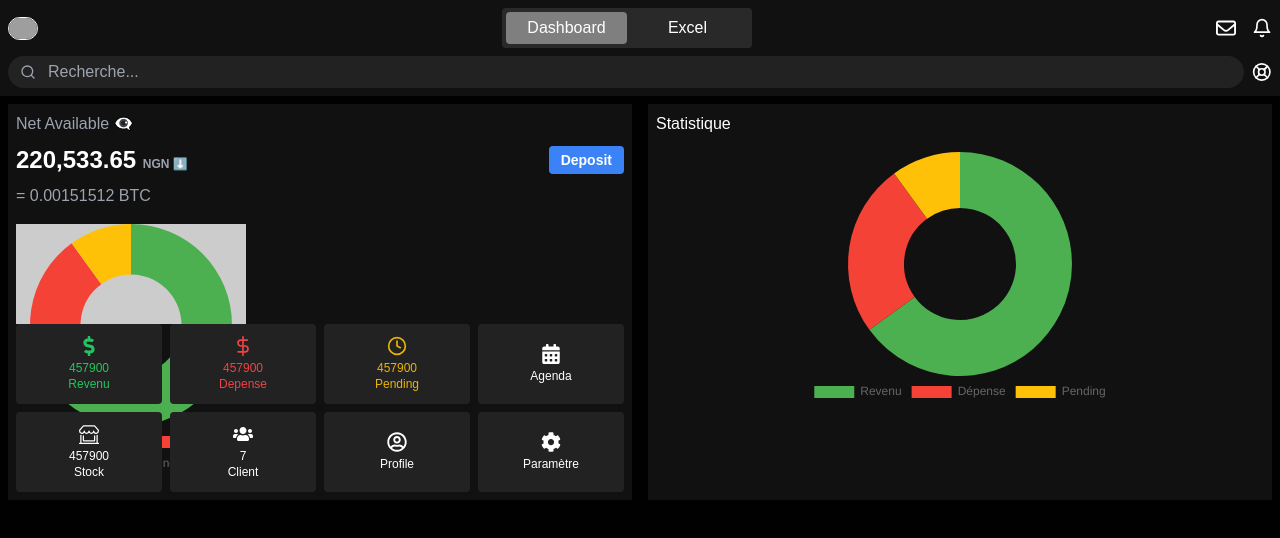
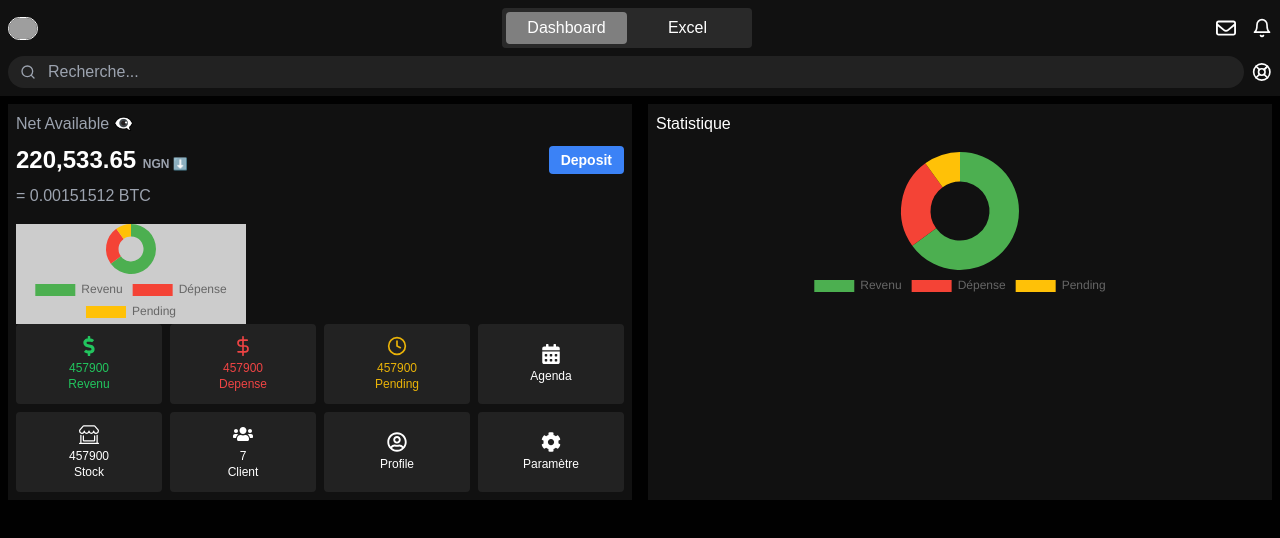
Before and after one commit to MorlonDev261/mga-follow-up, a Next.js app: page / in a window 1280 px wide. Shown: the top 538 px of the page. Built offline with nearby package versions, Linux system fonts and the light colour scheme; grey boxes are pictures that could not be loaded.

Commit message:
Update index.tsx

```diff
--- a/src/app/_components/Statistique/index.tsx
+++ b/src/app/_components/Statistique/index.tsx
@@ -71,12 +71,12 @@ export default function Statistique({ type = 'rond', position = 'bottom' }: Stat
   };
 
   return (
-    <div className="w-full h-64">
+    <>
       {type === 'courbe' ? (
         <Line data={lineData} options={lineOptions} />
       ) : (
         <Doughnut data={doughnutData} options={doughnutOptions} />
       )}
-    </div>
+    </>
   );
 }
```
